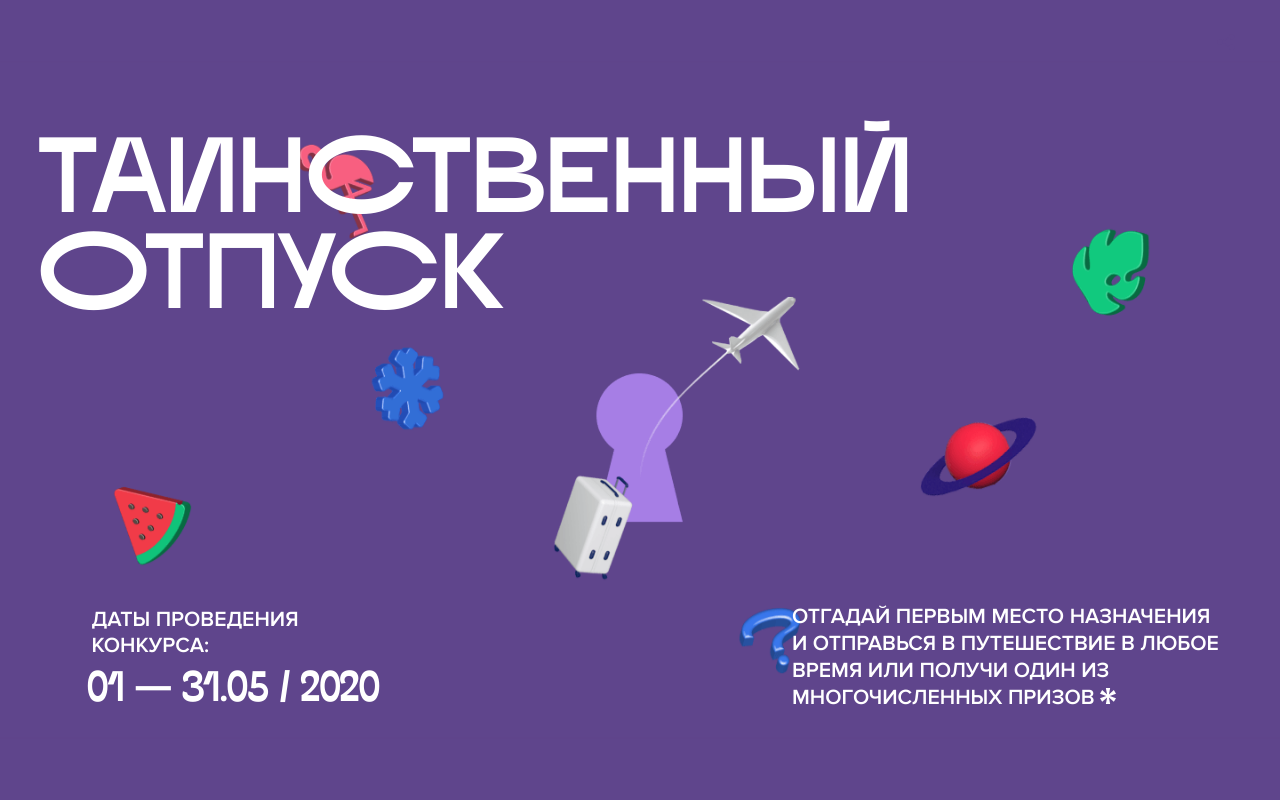
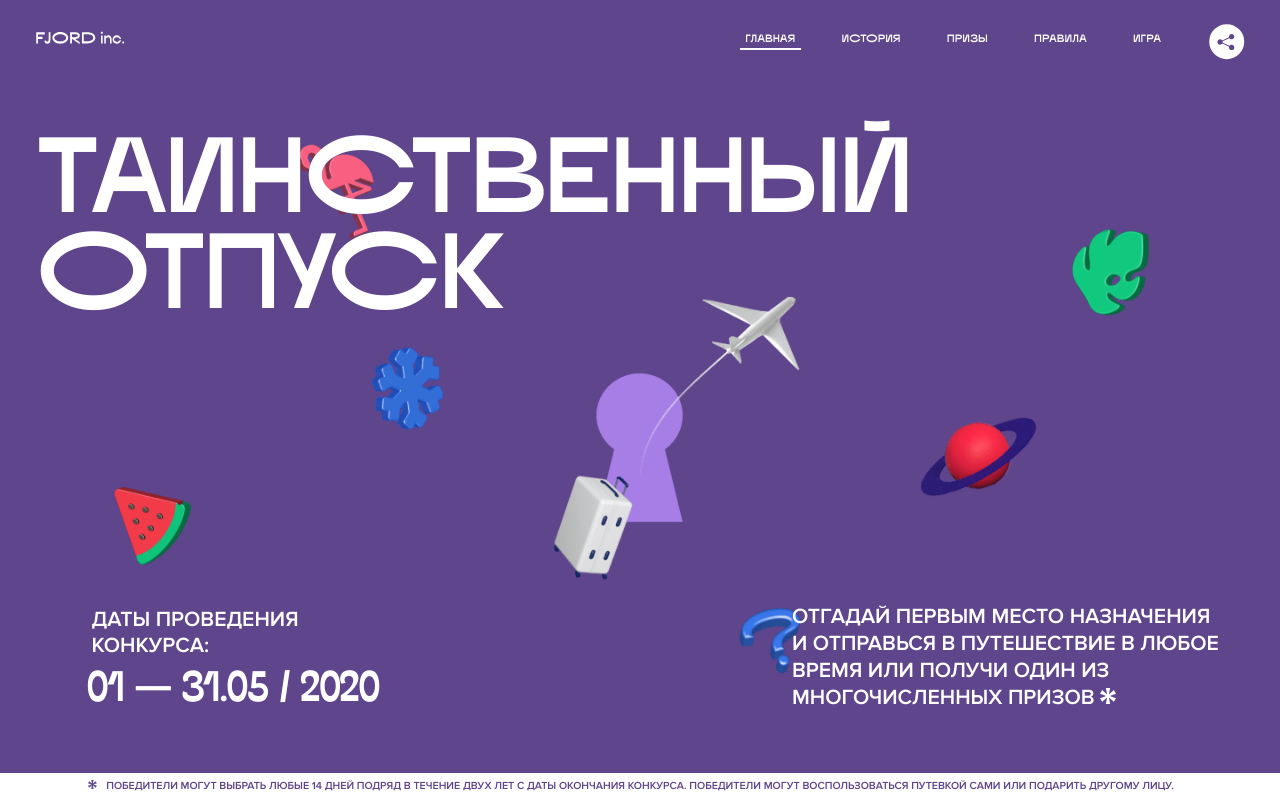
Before and after one commit to lawejr/311377-magic-vacation-1, a website built with webpack: page source/index.html in a window 1280 px wide. Built offline with nearby package versions, Linux system fonts and the light colour scheme.

Commit message:
1.14 реализована анимация для лого, шапки и футера

```diff
--- a/source/js/script.js
+++ b/source/js/script.js
@@ -20,6 +20,7 @@ form();
 social();
 
 window.addEventListener(`load`, function () {
+  document.body.classList.add(`js-ready`);
 });
 
 const fullPageScroll = new FullPageScroll();
--- a/source/scss/blocks/page-header.scss
+++ b/source/scss/blocks/page-header.scss
@@ -37,6 +37,7 @@
   color: $c-light;
   transform: translateX(-30%);
   opacity: 0;
+  transition: opacity 0.2s $init-animation-time, transform 0.35s $init-animation-time;
 
   @media (min-width: $stop-scaling) {
     top: -5px;
@@ -63,6 +64,13 @@
 
     .page-header--menu-opened & {
       color: $c-dark;
+    }
+  }
+
+  @at-root {
+    .js-ready & {
+      transform: translateX(0);
+      opacity: 1;
     }
   }
 
@@ -180,6 +188,7 @@
   line-height: 1.0418;
   color: $c-light;
   opacity: 0;
+  transition: opacity 0.35s $init-animation-time;
 
   @media (min-width: $stop-scaling) {
     font-size: 12px;
@@ -195,6 +204,12 @@
     margin: auto 0;
     font-size: 1.4rem;
     color: $c-dark;
+  }
+
+  @at-root {
+    .js-ready & {
+      opacity: 1;
+    }
   }
 
   ul {
--- a/source/scss/blocks/screen.scss
+++ b/source/scss/blocks/screen.scss
@@ -48,6 +48,7 @@
   z-index: 1;
   transform: translate(0, 100%);
   opacity: 0;
+  transition: opacity 0.2s $init-animation-time, transform 0.35s $init-animation-time;
 
   @media (max-width: $tablet) and (orientation: portrait) {
     width: 3.5rem;
@@ -70,6 +71,13 @@
     &.screen__footer--full {
       width: 100%;
       height: 16rem;
+    }
+  }
+
+  @at-root {
+    .js-ready & {
+      opacity: 1;
+      transform: translate(0);
     }
   }
 }
--- a/source/scss/blocks/social-block.scss
+++ b/source/scss/blocks/social-block.scss
@@ -37,7 +37,7 @@
     border: 2px solid $c-light;
     z-index: -1;
     transition:
-      transform 0.35s ease-in,
+      transform 0.35s $init-animation-time,
       border-color 0.35s ease-in,
       background-color 0.35s ease-in;
     transform: translate(-50%, -50%) scale(0);
@@ -83,6 +83,14 @@
       height: 100%;
       background-color: $c-purple;
       border-color: $c-purple;
+    }
+  }
+
+  @at-root {
+    .js-ready & {
+      &::before {
+        transform: translate(-50%, -50%) scale(1);
+      }
     }
   }
 }
--- a/source/scss/general/variables.scss
+++ b/source/scss/general/variables.scss
@@ -19,3 +19,5 @@ $retina-dpi: 144dpi;
 $retina-dppx: 1.5dppx;
 
 $index: 1.38871;
+
+$init-animation-time: cubic-bezier(.46,.44,.11,.8);
```
